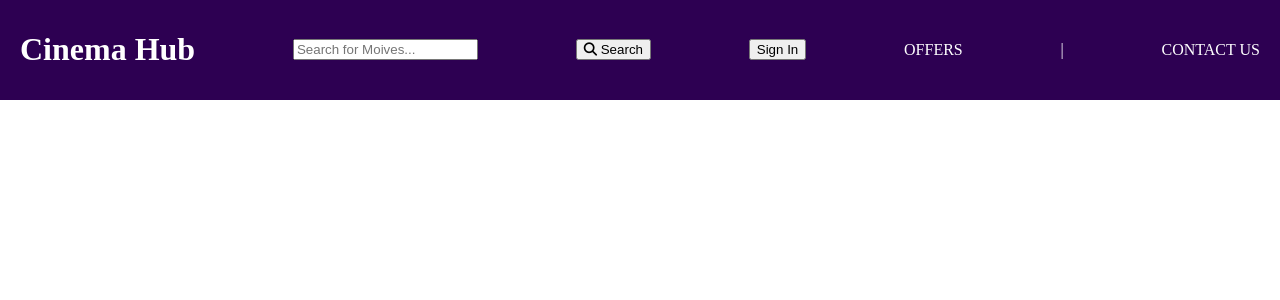
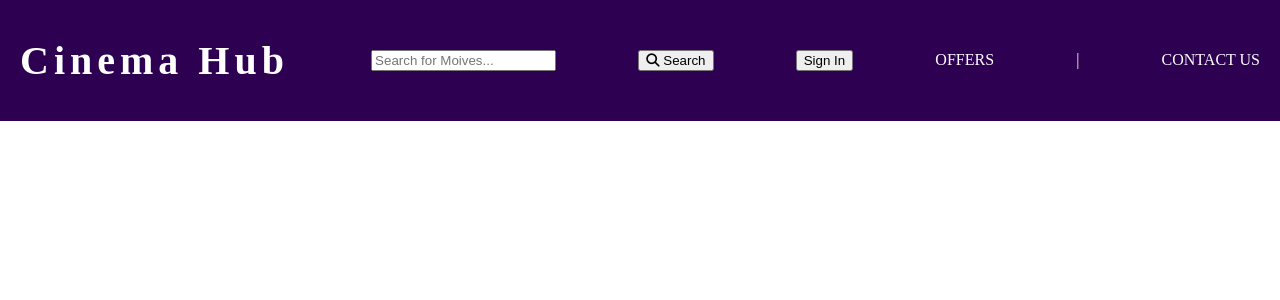
Before and after one commit to sachithrakalani/PUSL3120-Full-Stack-Developmen-FE, a React (Vite) app: page / in a window 1280 px wide. Shown: the top 300 px of the page. Built offline with nearby package versions, Linux system fonts and the light colour scheme.

Commit message:
Style Title using css module

```diff
--- a/src/Components/homepageheader.module.css
+++ b/src/Components/homepageheader.module.css
@@ -7,3 +7,9 @@
     background-color: #2D0052;
     color:white;
 }
+
+.title{
+    font-size: 40px;
+    font-weight: bold;
+    letter-spacing: 5px;
+}
```
